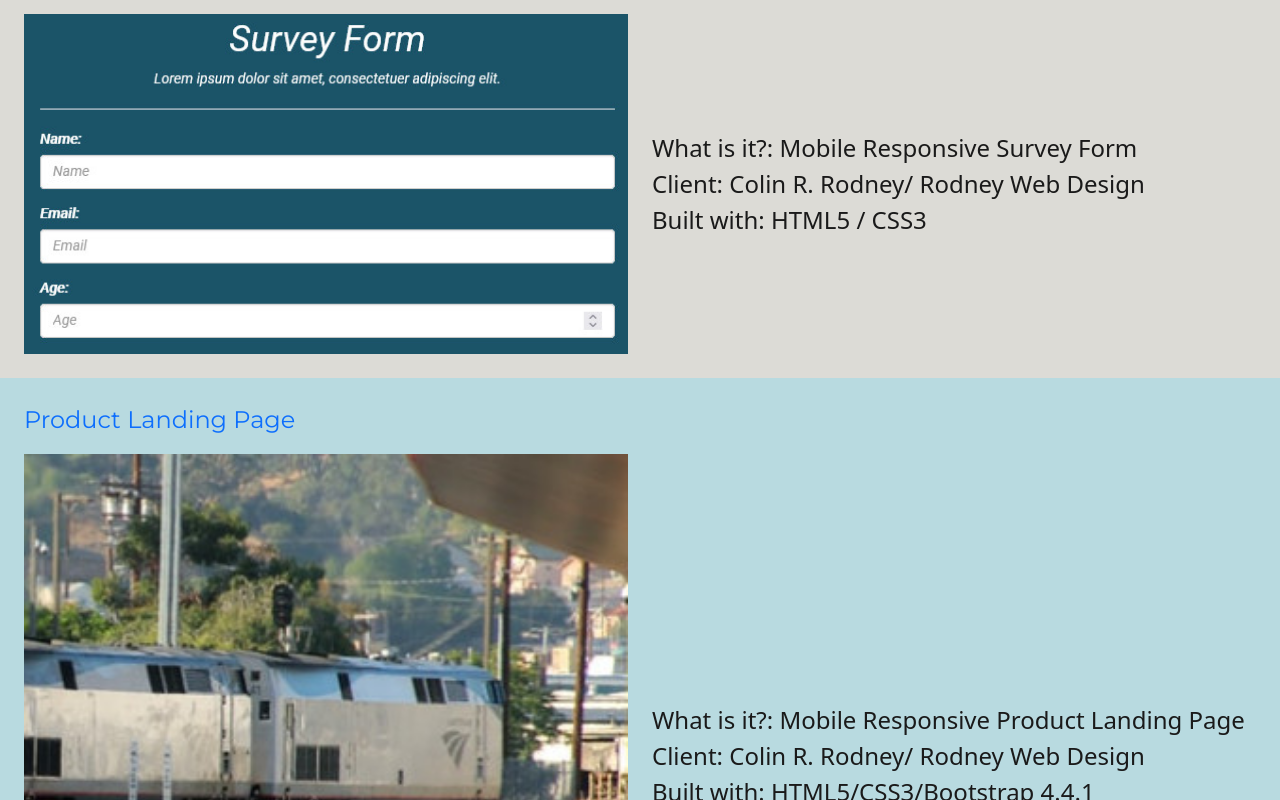
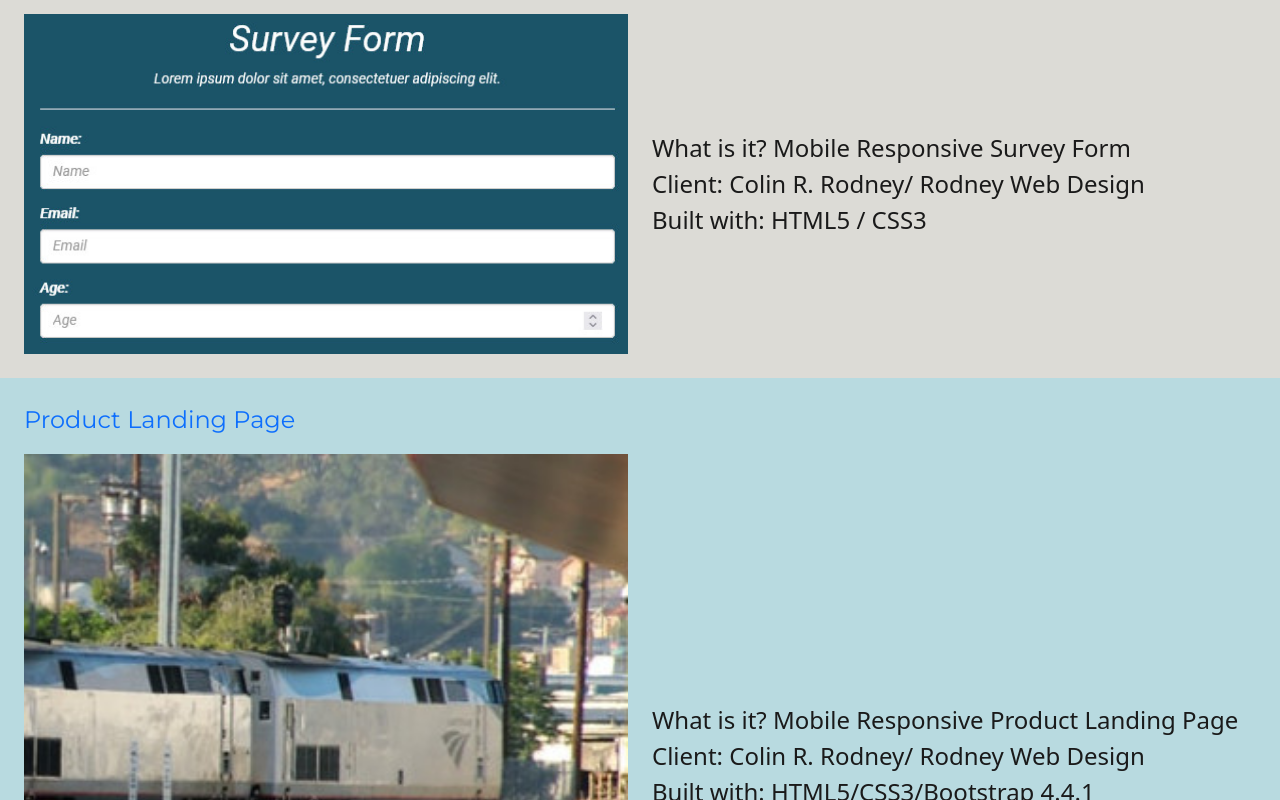
Before and after one commit to colinrodney/freecodecamp-portfolio, a plain HTML site: page index.html in a window 1280 px wide. Shown: the part 780-1580 px from the top of the page. Drawn offline with nearby package versions, Linux system fonts and the light colour scheme.

Commit message:
Corrected typo errors

```diff
--- a/index.html
+++ b/index.html
@@ -110,7 +110,7 @@
             />
             <div class="d-flex align-items-center project-info">
               <ul>
-                <li>What is it?: Mobile Responsive Survey Form</li>
+                <li>What is it? Mobile Responsive Survey Form</li>
                 <li>Client: Colin R. Rodney/ Rodney Web Design</li>
                 <li>Built with: HTML5 / CSS3</li>
               </ul>
@@ -135,7 +135,7 @@
             />
             <div class="d-flex align-items-center project-info">
                <ul>
-                <li>What is it?: Mobile Responsive Product Landing Page</li>
+                <li>What is it? Mobile Responsive Product Landing Page</li>
                 <li>Client: Colin R. Rodney/ Rodney Web Design</li>
                 <li>Built with: HTML5/CSS3/Bootstrap 4.4.1</li>
               </ul>
@@ -190,7 +190,7 @@
             />
             <div class="d-flex align-items-center project-info">
               <ul>
-                <li>What is it?: Mobile Responsive Tribute Page</li>
+                <li>What is it? Mobile Responsive Tribute Page</li>
                 <li>Client: Colin R. Rodney/ Rodney Web Design</li>
                 <li>Built with: HTML5/CSS3</li>
               </ul>
```
